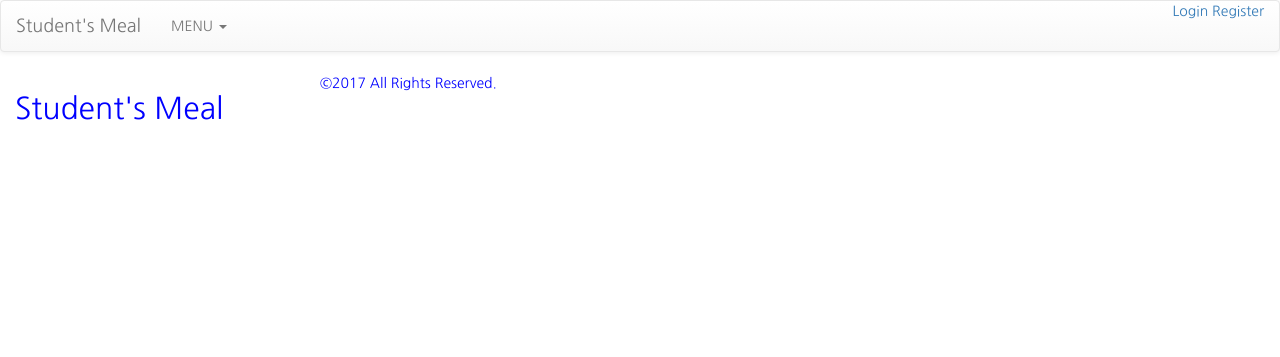
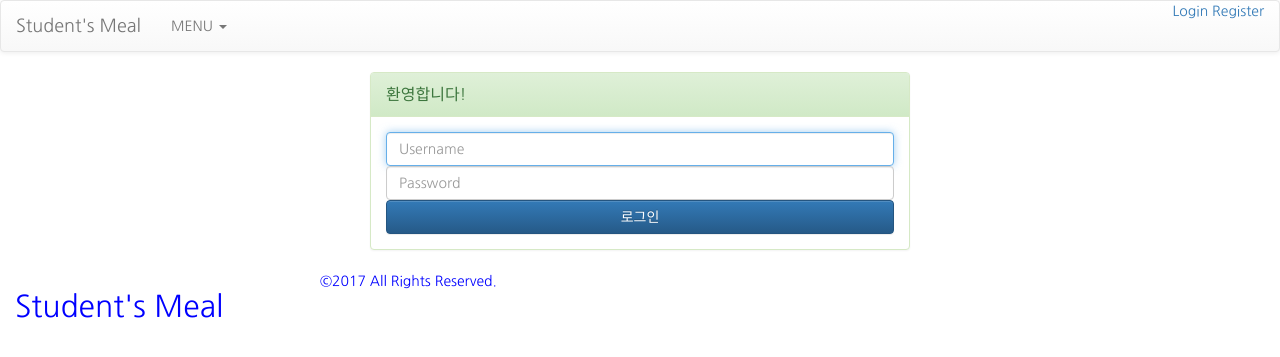
Before and after one commit to jupiny/MIDASChallenge2017, a Django app: template midas_web_solution/templates/registration/login.html in a window 1280 px wide. Shown: the top 357 px of the page. Run offline with Django 3.2, Linux system fonts and the light colour scheme; the template is opened without the code that fills it, so the values that code supplies are empty; some libraries are stand-ins or nearby versions.

Commit message:
[ysKim] Login Form 수정

```diff
--- a/midas_web_solution/midas_web_solution/settings/partials/auth.py
+++ b/midas_web_solution/midas_web_solution/settings/partials/auth.py
@@ -15,3 +15,5 @@ AUTH_PASSWORD_VALIDATORS = [
         'NAME': 'django.contrib.auth.password_validation.NumericPasswordValidator',
     },
 ]
+
+LOGIN_REDIRECT_URL = '/'
--- a/midas_web_solution/templates/registration/login.html
+++ b/midas_web_solution/templates/registration/login.html
@@ -3,5 +3,33 @@
 {% block title %}Login{% endblock %}
 
 {% block content %}
-
+    <div id="content">
+        {% if form.errors %}
+            <p> Wrong! Please correct the errors(s) below.</p>
+        {% endif %}
+        <div class="container">
+            <div class="col-md-6 col-md-offset-3 col-sm-8 col-sm-offset-2">
+                <div class="panel panel-success">
+                    <div class="panel-heading">
+                        <div class="panel-title">환영합니다!</div>
+                    </div>
+                    <div class="panel-body">
+                        <form id="login-form" action="." method="post"> {% csrf_token %}
+                            <div>
+                                <input type="text" class="form-control" name="username" placeholder="Username"
+                                       autofocus>
+                            </div>
+                            <div>
+                                <input type="password" class="form-control" name="password" placeholder="Password">
+                            </div>
+                            <div>
+                                <button type="submit" class="form-control btn btn-primary">로그인</button>
+                                <input type="hidden" name="next" value="{{ next }}"/>
+                            </div>
+                        </form>
+                    </div>
+                </div>
+            </div>
+        </div>
+    </div>
 {% endblock %}
```
